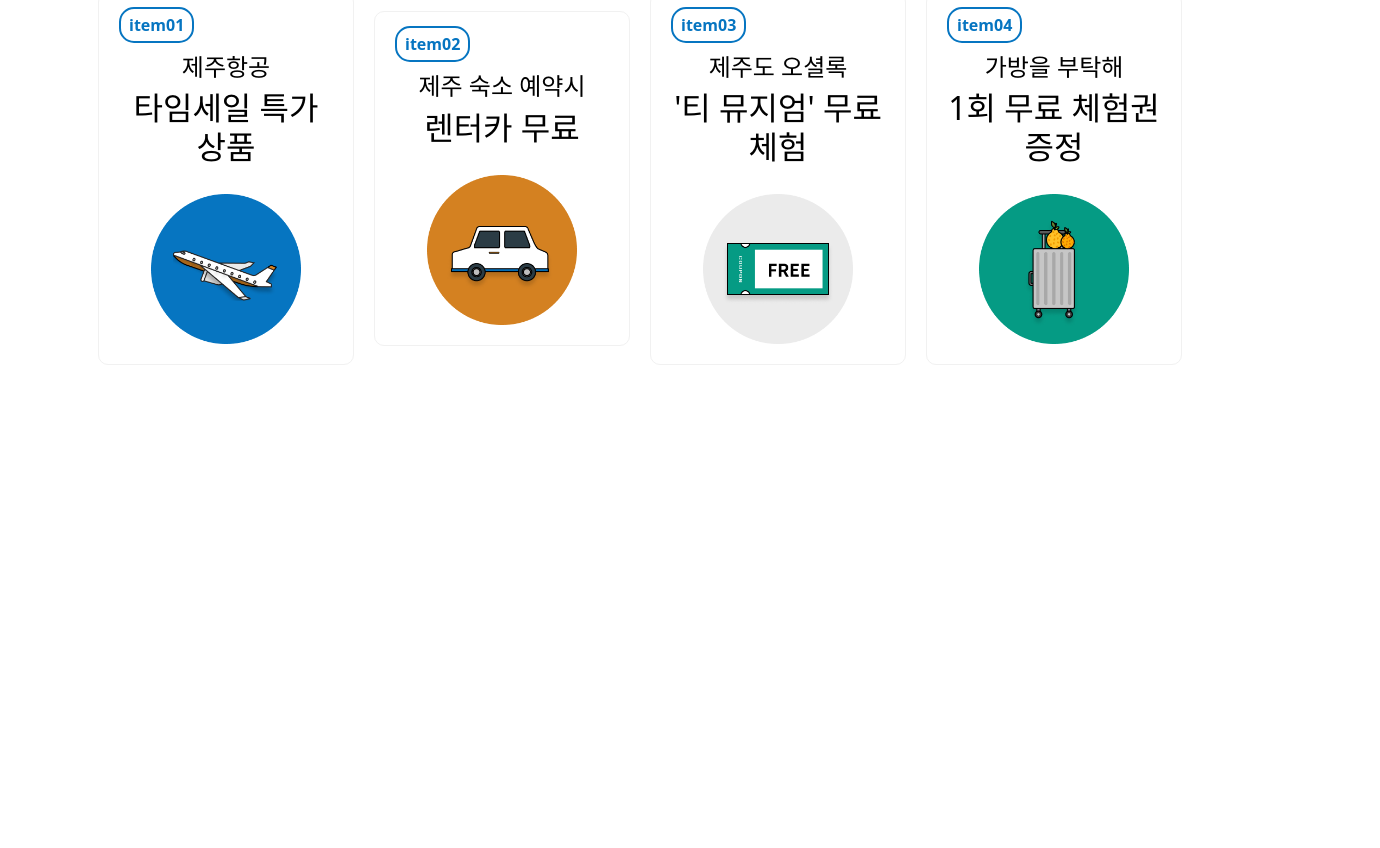
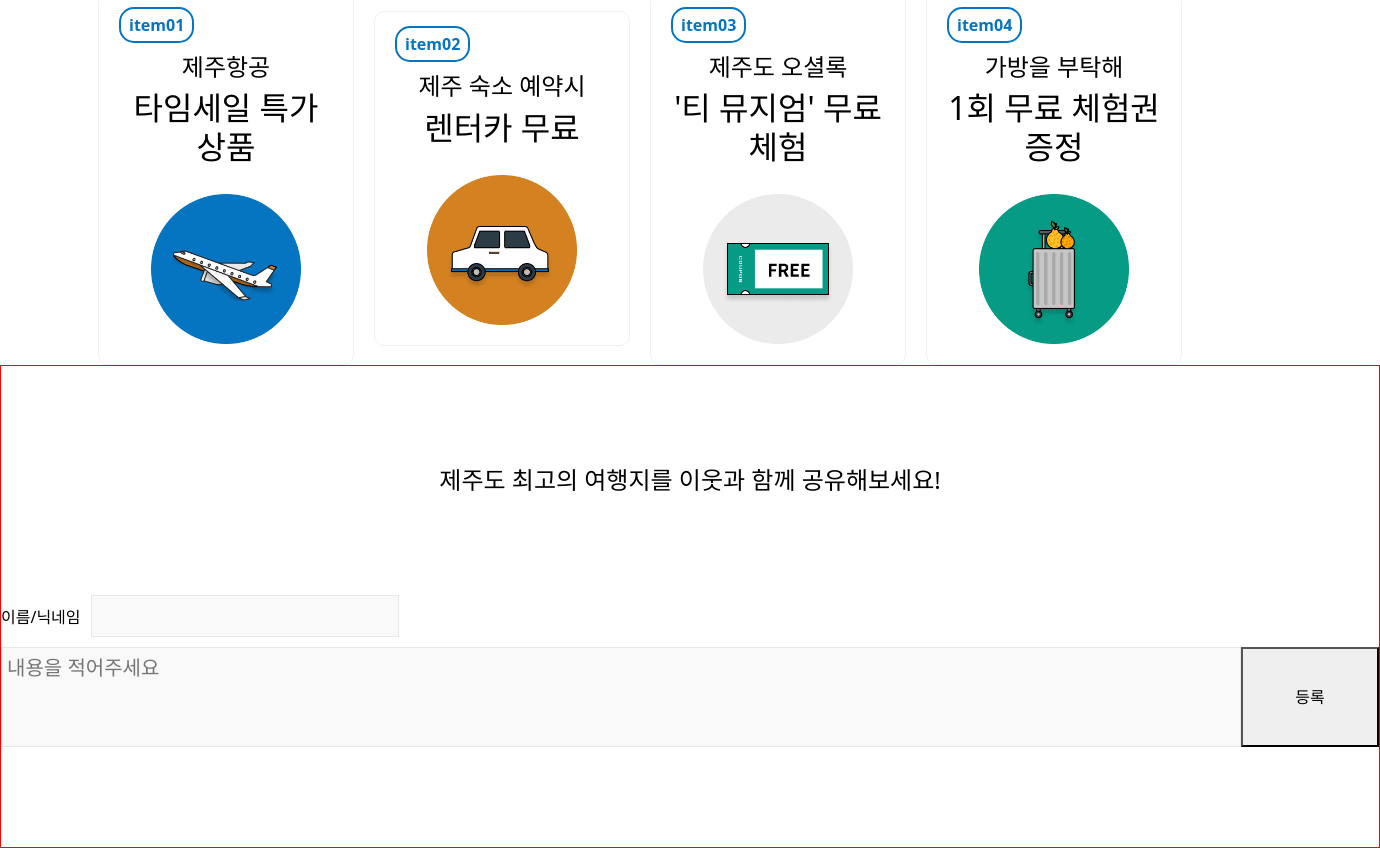
Before and after one commit to Kimjiwoo96/jejuReact.github.io, a React (Create React App) app: page / in a window 1280 px wide. Shown: the part 2066-2914 px from the top of the page, 1380 px wide, since content can reach past the window. Before the commit the page ends 2431 px from the top, so only its background shows below. Built offline with nearby package versions, Linux system fonts and the light colour scheme; a web font is replaced by a local one.

Commit message:
댓글 UI

```diff
--- a/src/App.js
+++ b/src/App.js
@@ -8,6 +8,7 @@
 import Video_P from "./pages/Video_p";
 import Place_P from "./pages/Place_P";
 import QuickBtn from "./component/kjw/QuickBtn";
+import Comment_P from "./pages/Comment_P";
 
 //bine 작업
 import 'bootstrap/dist/css/bootstrap.min.css';
@@ -38,6 +39,8 @@
         Eventdata={eventObj}
       ></Event_P>
 
+      <Comment_P></Comment_P>
+
     </>
 
   );
--- a/src/component/kjw/Comment.js
+++ b/src/component/kjw/Comment.js
@@ -1,7 +1,21 @@
+import CommitStyle from "../../scss/kjw/Comment.module.scss"
+
 function Comment(){
     return(
         <>
+            <div className={CommitStyle.Comment}>
+                <form action="">
+                    <div className={CommitStyle.CommentWrite1}>
+                        <label for="nickname">이름/닉네임</label>
+                        <input type="text" id="nickname" name="nickname"/>
+                    </div>
+                    <div className={CommitStyle.CommentWrite2}>
+                        <textarea name="" id="" cols="30" rows="10" placeholder="내용을 적어주세요"></textarea>
+                        <button>등록</button>
+                    </div>
+                </form>
 
+            </div>
         </>
     );
 }
--- /dev/null
+++ b/src/pages/Comment_P.js
@@ -0,0 +1,17 @@
+import React from 'react'
+
+import Comment from '../component/kjw/Comment';
+
+function Comment_P() {
+
+    const marginWrap ={border:"1px solid red", boxSizing:"border-box",width:"1380px",margin:"0 auto",padding:"100px 0"}
+    const marginBottom = {marginBottom:"100px",textAlign:"center"}
+    return (
+        <div style={marginWrap}>
+            <h4 style={marginBottom}>제주도 최고의 여행지를 이웃과 함께 공유해보세요!</h4>
+            <Comment></Comment>
+        </div>
+    )
+}
+
+export default Comment_P;
--- /dev/null
+++ b/src/scss/kjw/Comment.module.scss
@@ -0,0 +1,37 @@
+.Comment{
+    >*{box-sizing: border-box;}
+    form{
+
+        input,textarea{
+            background-color: #F9F9F9;
+            border:1px solid #E7E7E7;
+            padding: 5px;
+            font-size: 20px;
+        }
+        .CommentWrite1{
+            margin-bottom: 10px;
+            label{
+                margin-right: 10px;
+            }
+        }
+
+        .CommentWrite2{
+            width: 100%;
+            display: flex;
+            textarea{
+                min-width: 90%;
+                max-width: 80%;
+                height: 6.25rem;
+                resize: none;
+            }
+            button{
+                min-width:10%;
+                max-width:10%;
+                height: 6.25rem;
+                padding: 5px;
+            }
+        }
+    }
+
+
+};
```
